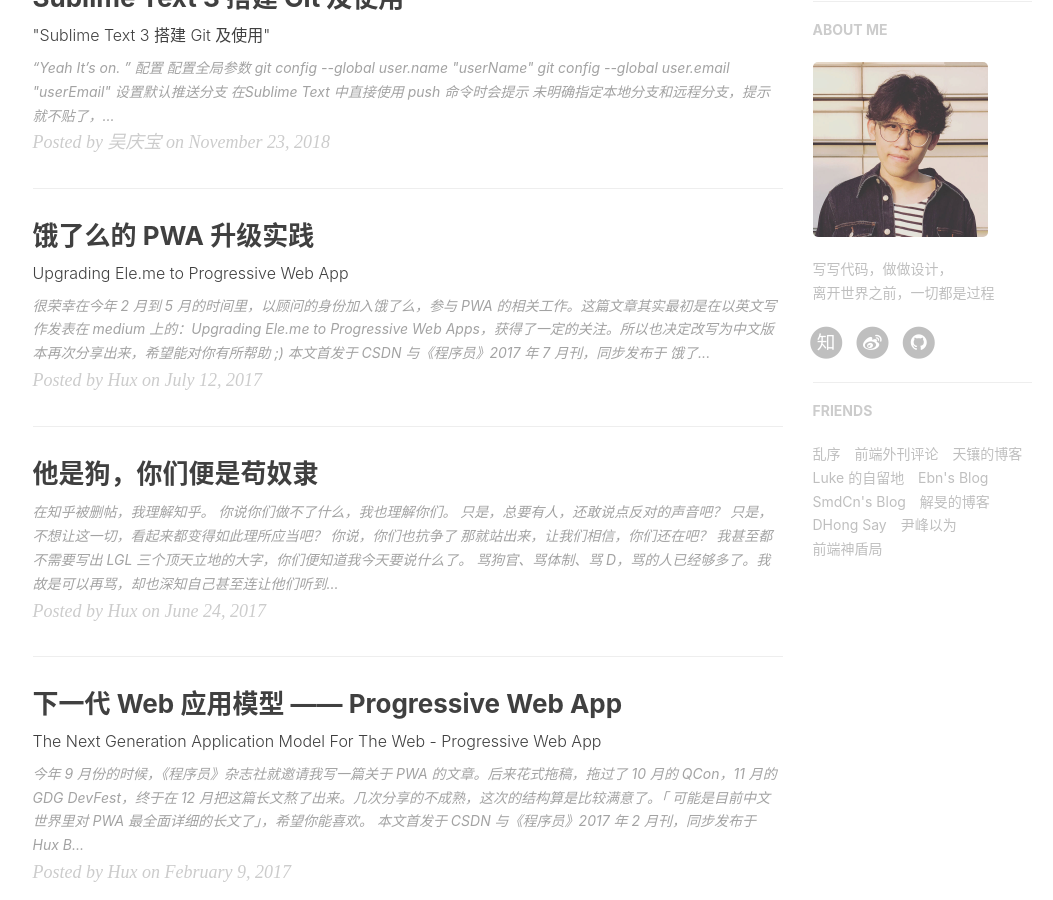
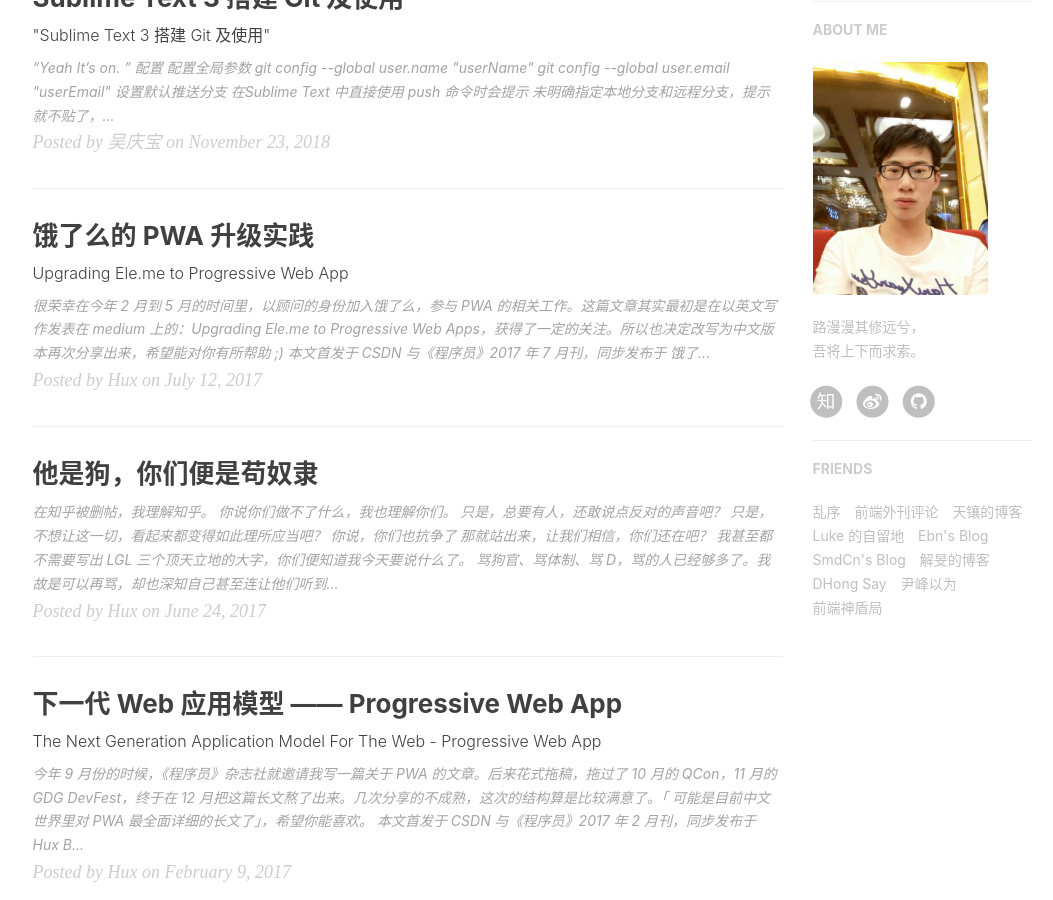
Before and after one commit to wuxiumu/wuxiumu.github.io, a Jekyll site: the page built from index.html, in a window 1280 px wide and 900 px high, scrolled down 724 px. Shown: the whole window, without its empty margins (135-1188 px from the left). Built offline with Jekyll 4.4.1, drawn with Linux system fonts in a browser that asks for light colours; nearby versions of some CDN libraries; the list of posts is cut into pages by our own code; comment, search, counter and statistics services are not loaded.

Commit message:
修改网站配置信息1

```diff
--- a/_config.yml
+++ b/_config.yml
@@ -67,8 +67,8 @@
 
 # Sidebar settings
 sidebar: true                           # whether or not using Sidebar.
-sidebar-about-description: "写写代码，做做设计，<br>离开世界之前，一切都是过程"
-sidebar-avatar: /img/avatar-hux.jpg      # use absolute URL, seeing it's used in both `/` and `/about/`
+sidebar-about-description: "路漫漫其修远兮，<br>吾将上下而求索。"
+sidebar-avatar: /img/avatar-wqb.jpg      # use absolute URL, seeing it's used in both `/` and `/about/`
 
 
 
```
Also changed, not shown: img/about-bg.jpg, img/avatar-wqb.jpg (added), img/favicon.ico.
